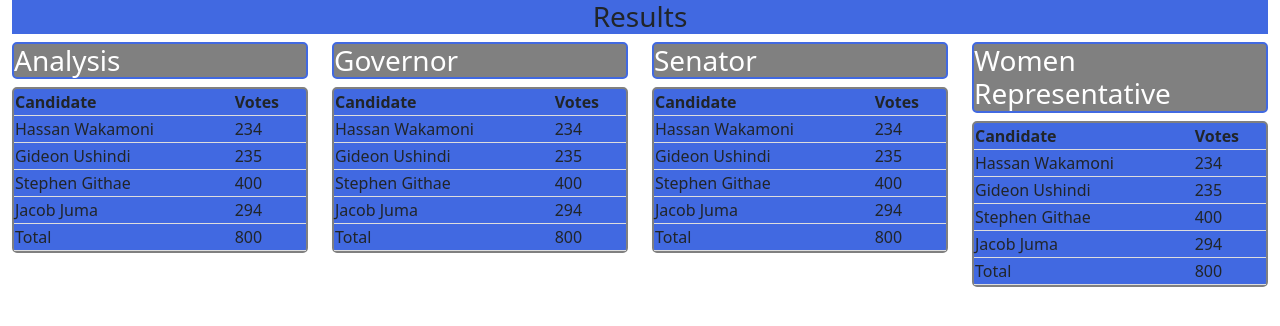
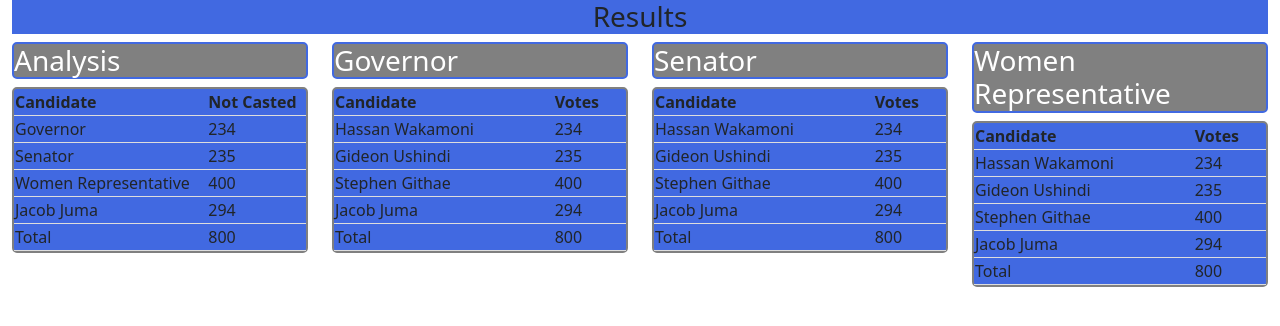
Before and after one commit to Gideonngige/voting-project, a PHP site: page /results.php in a window 1280 px wide. Shown: the top 326 px of the page. Run offline with PHP 8.4, Linux system fonts and the light colour scheme.

Commit message:
Updated the result.php page

```diff
--- a/results.php
+++ b/results.php
@@ -20,18 +20,18 @@
                     <table width="100%">
                         <tr>
                             <th>Candidate</th>
-                            <th>Votes</th>
+                            <th>Not Casted</th>
                         </tr>
                         <tr>
-                            <td>Hassan Wakamoni</td>
+                            <td>Governor</td>
                             <td>234</td>
                         </tr>
                         <tr>
-                            <td>Gideon Ushindi</td>
+                            <td>Senator</td>
                             <td>235</td>
                         </tr>
                         <tr>
-                            <td>Stephen Githae</td>
+                            <td>Women Representative</td>
                             <td>400</td>
                         </tr>
                         <tr>
```
